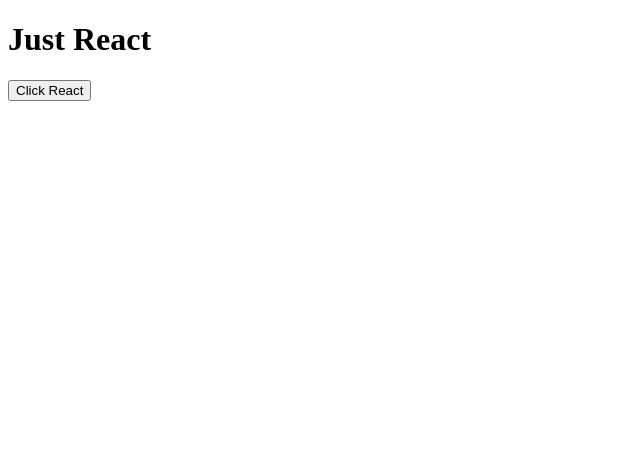
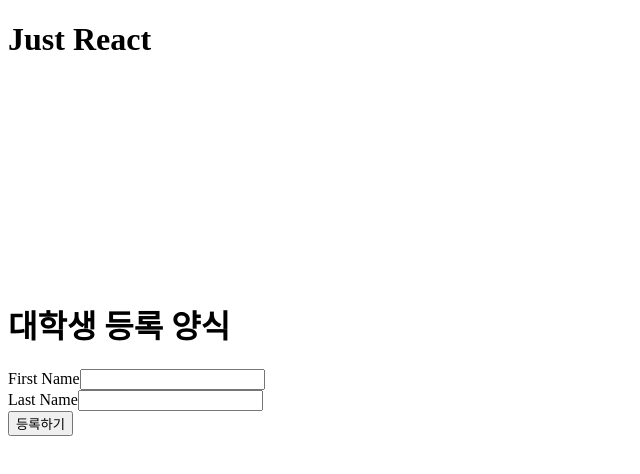
Before and after one commit to Yogurrr/enrollment-react-app, a React (Create React App) app: page / in a window 1280 px wide. Shown: the top 474 px of the page, without its empty margins (0-640 px from the left). Built offline with nearby package versions, Linux system fonts and the light colour scheme.

Commit message:
대학생 등록 폼 작성

```diff
--- /dev/null
+++ b/src/App.css
@@ -0,0 +1,24 @@
+.enrolForm {
+    font-family:sans-serif;
+    font-size: 26px;
+    text-align: center;
+    width: 500px;
+    padding:100px;
+}
+.enrolForm input[type=text] {
+    margin :20px;
+    padding:20px;
+    box-shadow:0 0 25px 4px rgba(0,0,0,0.06);
+    border: 2px solid #eee;
+    width: 250px;
+    font-family: inherit;
+    font-size: inherit;
+}
+.enrolForm button[type=submit]
+{
+    background: #4691A4;
+    font-family: inherit;
+    font-size: inherit;
+    cursor: pointer;
+    color: white;
+}
--- a/src/App.js
+++ b/src/App.js
@@ -1,13 +1,10 @@
 import React from "react";
+import EnrollmentForm from "./components/EnrollmentForm";
 
 const App = () => {
-
-    const ClickHandler = () => {
-        alert('Starting React!!');
-    };
     return (
         <div>
-            <button type="button" onClick={ClickHandler}>Click React</button>
+            <EnrollmentForm />
         </div>
     );
 };
--- /dev/null
+++ b/src/components/EnrollmentForm.js
@@ -0,0 +1,18 @@
+import React from "react";
+import '../App.css';
+
+const EnrollmentForm = () => {
+    return (
+        <div>
+            <form className="enrolForm"></form>
+            <h1>대학생 등록 양식</h1>
+            <div><label>First Name</label>
+                <input type="text" name="fname" /></div>
+            <div><label>Last Name</label>
+                <input type="text" name="lname" /></div>
+            <div><button type="submit">등록하기</button></div>
+        </div>
+    );
+};
+
+export default EnrollmentForm;
```
